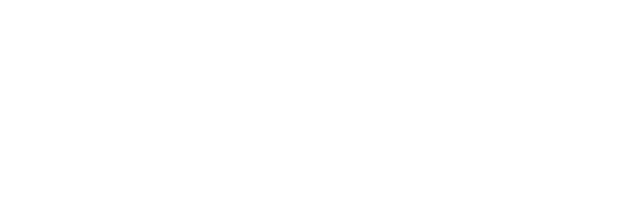
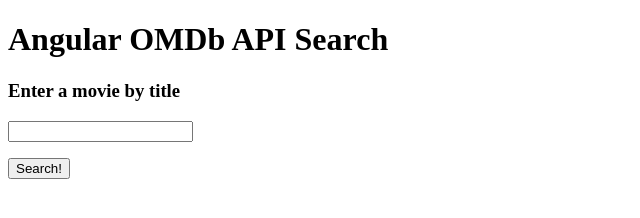
Before and after one commit to derzorngottes/angular_moviesearch, a plain HTML site: page index.html in a window 1280 px wide. Shown: the whole page, without its empty margins (0-640 px from the left). Drawn offline with nearby package versions, Linux system fonts and the light colour scheme; some packages are replaced by stand-ins of ours.

Commit message:
Found error: IIFE lacked invocation

```diff
--- a/app/app.js
+++ b/app/app.js
@@ -1,5 +1,5 @@
 (function() {
-  'use strict';
+  'use strict'
 
   angular
     .module('movieApp', ['ngRoute'])
--- a/app/movies/config.route.js
+++ b/app/movies/config.route.js
@@ -3,22 +3,29 @@
     .module('movieApp')
     .config(config);
 
-  config.$inject = ['$routeProvider'];
+  config.$inject = ['$routeProvider']
 
   function config($routeProvider) {
     $routeProvider
       .when('/', {
-        templateUrl: 'landing/landing.html',
+        templateUrl: 'app/landing/landing.html',
+        controllerAs: 'movies',
+        controller: 'Movies'
+      })
+      .when('/movies', {
+        templateUrl: 'movies/movies.html',
         controllerAs: 'movies',
         controller: 'Movies'
       })
       .when('/movie', {
-        templateUrl: 'movies/movie_detail.html',
+        templateUrl: '/movies/movie_detail.html',
         controllerAs: 'movies',
         controller: 'Movies'
       })
       .otherwise({
-        redirectTo: 'landing/landing.html'
+        templateUrl: '/landing/landing.html',
+        controllerAs: 'movies',
+        controller: 'Movies'
       });
   }
-});
+})();
```
Also changed, not shown: index.html (+3 -1 lines), 1 other file.
